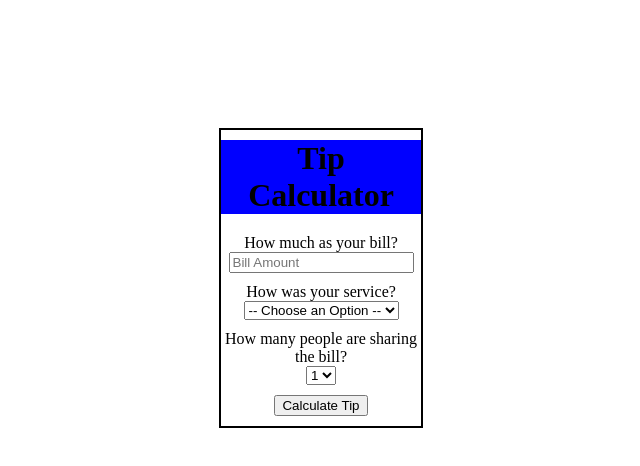
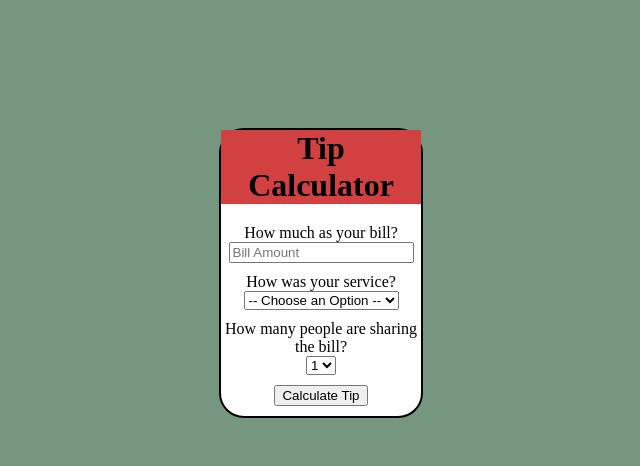
Before and after one commit to cdrishinski/tip-calculator, a plain HTML site: page index.html in a window 1280 px wide. Shown: the whole page, without its empty margins (319-959 px from the left). Drawn offline with Linux system fonts and the light colour scheme.

Commit message:
added stylings to calc

```diff
--- a/index.html
+++ b/index.html
@@ -21,7 +21,7 @@
             <div class="service">
                 <p>How was your service?</p>
                 <select id="tip">
-                        <option disabled selected value="0">-- Choose an Option --</option>
+                        <option disabled selected value="">-- Choose an Option --</option>
                         <option value="0.3">30&#37; &#45; Outstanding</option>
                         <option value="0.2">20&#37; &#45; Good</option>
                         <option value="0.15">15&#37; &#45; It was OK</option>
--- a/index.js
+++ b/index.js
@@ -8,6 +8,11 @@ function tipCalculation (){
     if (bill == '') {
         return alert("Please enter a Bill Amount")
     }
+
+    // create error handling if service section is blank
+    if (tip == '') {
+        return alert("Please enter how your service was");
+    }
     // create calculation of tip size
     total = (bill * tip )/ partySize;
 
--- a/style.css
+++ b/style.css
@@ -4,11 +4,16 @@
     margin: 0 auto;
 }
 
+body {
+    background-color: #77967f;
+}
 .label {
-    background-color: blue;
+    background-color: #d14141;
+    margin-top: 0;
 
 }
 .calculator {
+    border-radius: 25px;
     margin-top: 10%;
     border: 2px solid black;
     background-color: white;
```
